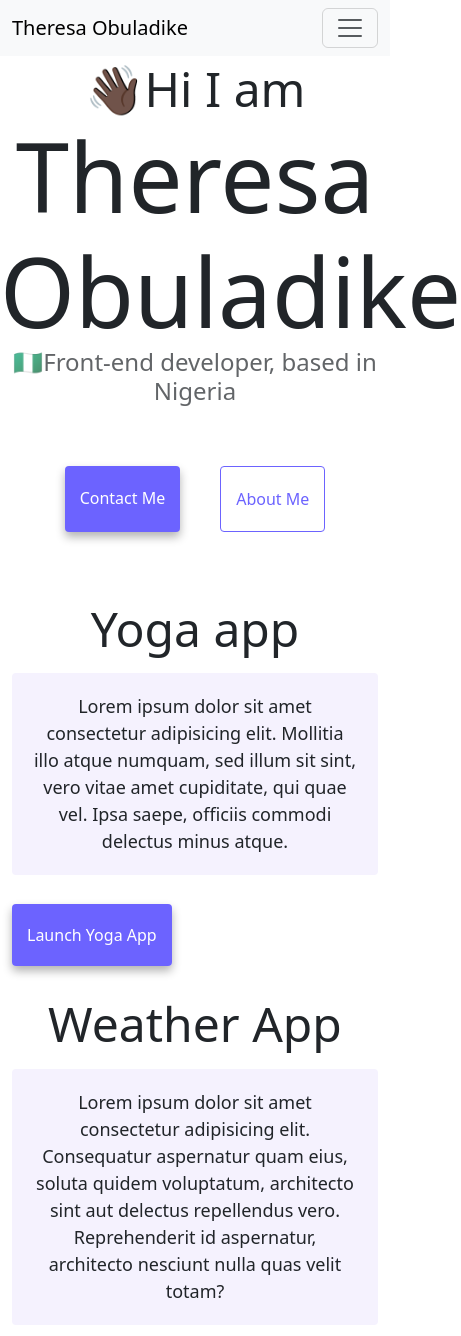
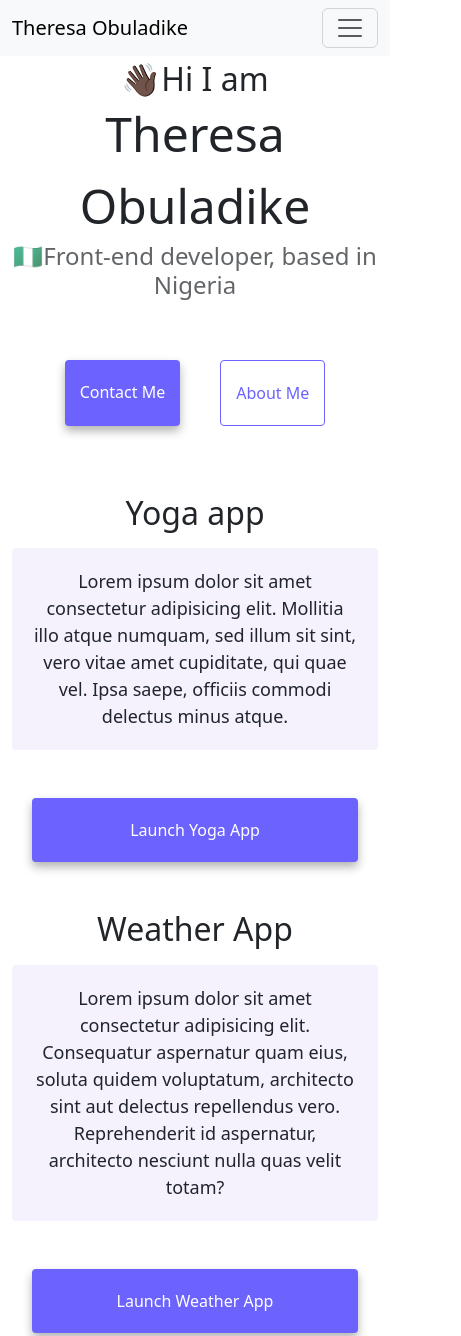
Before and after one commit to Theresa7777/Theresa, a plain HTML site: page index.html in a window 390 px wide. Shown: the top 1336 px of the page, 461 px wide, since content can reach past the window. Drawn offline with nearby package versions, Linux system fonts and the light colour scheme.

Commit message:
updated the style.css page

```diff
--- a/style.css
+++ b/style.css
@@ -103,3 +103,25 @@ p {
   box-shadow: var(--box-shadow);
   color: white;
 }
+
+@media (max-width: 576px) {
+  h1 {
+    font-size: 48px;
+    line-height: 1.5;
+  }
+
+  h2 {
+    font-size: 32px;
+    text-align: center;
+  }
+
+  p {
+    text-align: center;
+  }
+
+  .project {
+    display: block;
+    text-align: center;
+    margin: 0 20px;
+  }
+}
```
